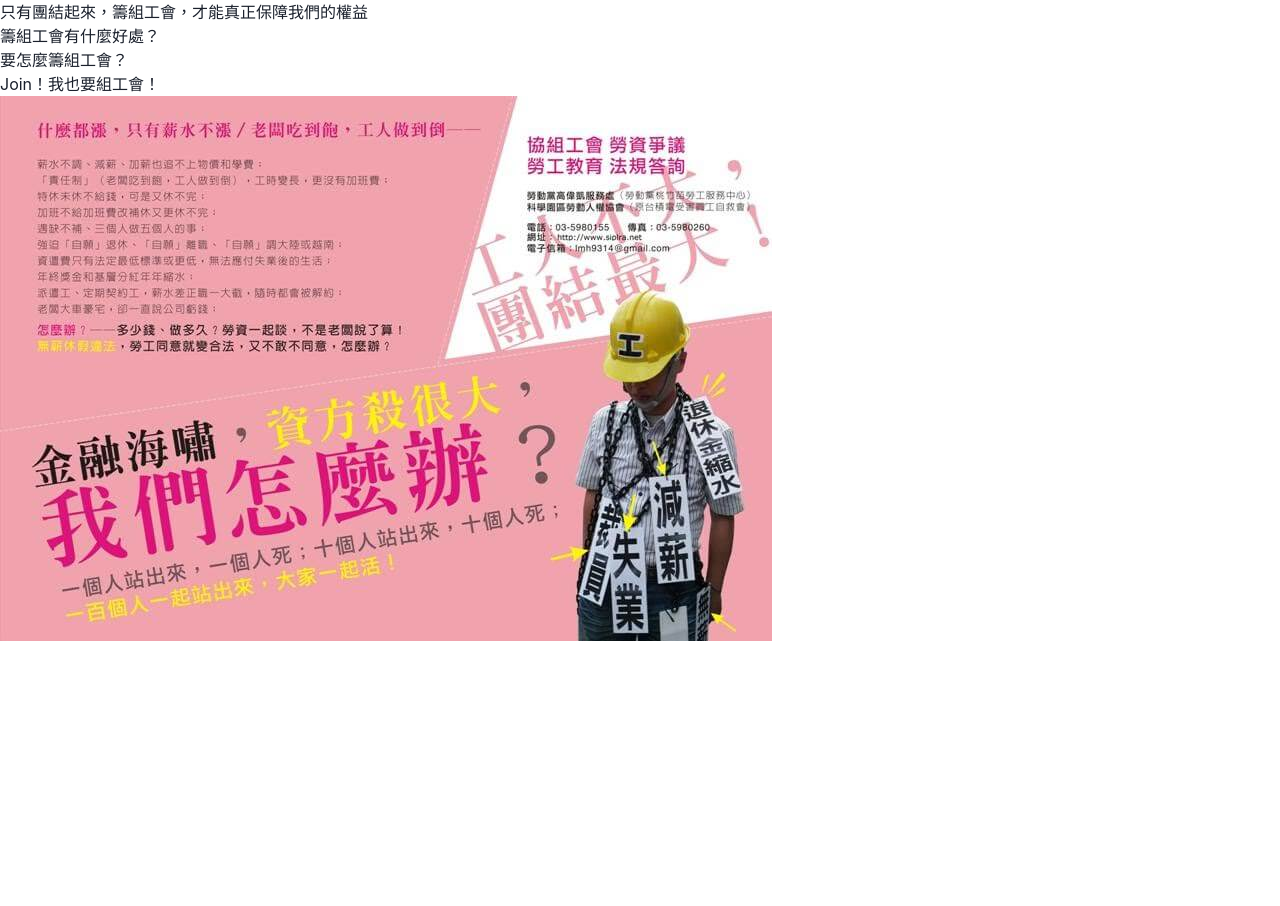
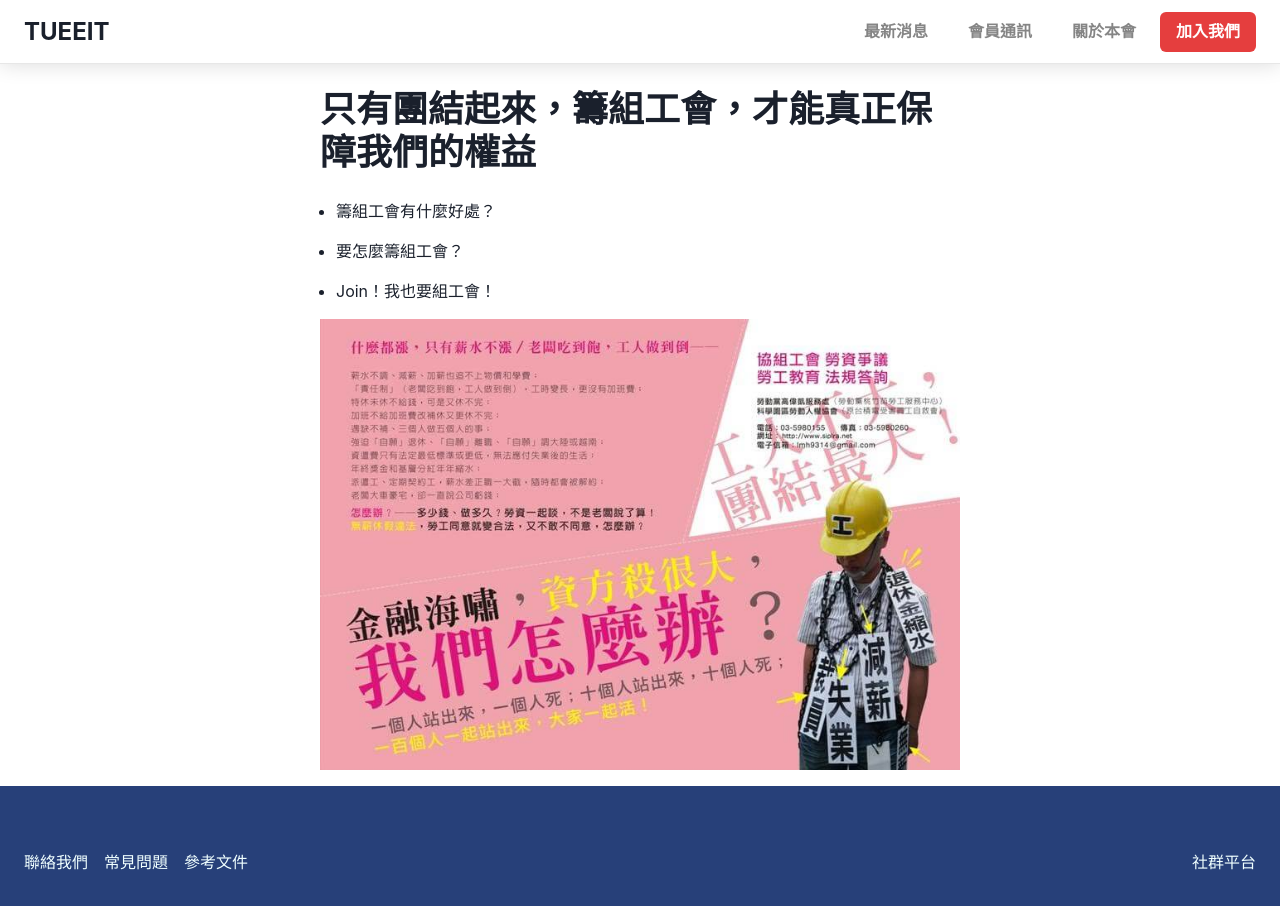
Before and after one commit to tueeit/tueeit.github.io, a Next.js app: page /what-union-can-do-for-you in a window 1280 px wide. Before the commit the page ends 800 px from the top, so only its background shows below. Built offline with nearby package versions, Linux system fonts and the light colour scheme.

Commit message:
chore: Adjust layout and apply to pages

```diff
--- /dev/null
+++ b/src/components/Heading.jsx
@@ -0,0 +1,49 @@
+import { Heading } from '@chakra-ui/react';
+
+export const Heading1 = ({ children }) => {
+  return (
+    <Heading as="h1" size="xl" marginY="0.67em">
+      {children}
+    </Heading>
+  );
+};
+
+export const Heading2 = ({ children }) => {
+  return (
+    <Heading as="h2" size="lg">
+      {children}
+    </Heading>
+  );
+};
+
+export const Heading3 = ({ children }) => {
+  return (
+    <Heading as="h3" size="md">
+      {children}
+    </Heading>
+  );
+};
+
+export const Heading4 = ({ children }) => {
+  return (
+    <Heading as="h4" size="sm">
+      {children}
+    </Heading>
+  );
+};
+
+export const Heading5 = ({ children }) => {
+  return (
+    <Heading as="h5" size="xs">
+      {children}
+    </Heading>
+  );
+};
+
+export const Heading6 = ({ children }) => {
+  return (
+    <Heading as="h6" size="xs" fontSize="14px">
+      {children}
+    </Heading>
+  );
+};
--- /dev/null
+++ b/src/components/Paragraph.jsx
@@ -0,0 +1,7 @@
+import { Text } from '@chakra-ui/react';
+
+const Paragraph = ({ children }) => {
+  return <Text marginBottom="1em">{children}</Text>;
+};
+
+export default Paragraph;
--- a/src/layout/common/Footer.jsx
+++ b/src/layout/common/Footer.jsx
@@ -2,9 +2,16 @@ import styled from '@emotion/styled';
 import Link from 'next/link';
 import { Flex, Spacer, Stack } from '@chakra-ui/react';
 
+const Wrapper = styled.footer`
+  display: flex;
+  padding: 4em 1.5em 2em;
+  background-color: #274079;
+  color: azure;
+`;
+
 const Footer = () => {
   return (
-    <Flex as="footer" padding="2em 1.5em" background="#274079" color="azure">
+    <Wrapper>
       <Stack direction="row" spacing="1em">
         <Link href="/contact">
           <a>聯絡我們</a>
@@ -18,7 +25,7 @@ const Footer = () => {
       </Stack>
       <Spacer />
       <Flex>社群平台</Flex>
-    </Flex>
+    </Wrapper>
   );
 };
 
--- a/src/layout/common/Navigation.jsx
+++ b/src/layout/common/Navigation.jsx
@@ -2,7 +2,7 @@ import styled from '@emotion/styled';
 import Link from 'next/link';
 import { Flex, Spacer, Stack, Button } from '@chakra-ui/react';
 
-export const Wrapper = styled.div`
+export const Wrapper = styled.nav`
   position: fixed;
   top: 0;
   left: 0;
--- /dev/null
+++ b/src/layout/common/Provider.jsx
@@ -0,0 +1,35 @@
+import { MDXProvider } from '@mdx-js/react';
+
+import { Image, Code, Link, Divider } from '@chakra-ui/react';
+import { ListItem, OrderedList, UnorderedList } from '@chakra-ui/react';
+import { Table, Tr, Th, Td } from '@chakra-ui/react';
+import { Heading1, Heading2, Heading3, Heading4, Heading5, Heading6 } from '@/components/Heading';
+import Paragraph from '@/components/Paragraph';
+
+const components = {
+  p: Paragraph,
+  img: Image,
+  h1: Heading1,
+  h2: Heading2,
+  h3: Heading3,
+  h4: Heading4,
+  h5: Heading5,
+  h6: Heading6,
+  li: ListItem,
+  ol: OrderedList,
+  ul: UnorderedList,
+  table: Table,
+  tr: Tr,
+  th: Th,
+  td: Td,
+  code: Code,
+  inlineCode: Code,
+  hr: Divider,
+  a: Link,
+};
+
+const Provider = ({ children }) => {
+  return <MDXProvider components={components}>{children}</MDXProvider>;
+};
+
+export default Provider;
--- a/src/layout/common/index.jsx
+++ b/src/layout/common/index.jsx
@@ -1,16 +1,17 @@
 import { Container } from '@chakra-ui/react';
 import Navigation from './Navigation';
 import Footer from './Footer';
+import Provider from './Provider';
 
 const CommonLayout = ({ children }) => {
   return (
-    <>
+    <Provider>
       <Navigation />
-      <Container paddingTop="80px" minHeight="calc(100vh - 80px)" as="main">
+      <Container maxW="2xl" paddingTop="64px" minHeight="calc(100vh - 120px)" as="main">
         {children}
       </Container>
       <Footer />
-    </>
+    </Provider>
   );
 };
 
--- a/src/pages/what-union-can-do-for-you.mdx
+++ b/src/pages/what-union-can-do-for-you.mdx
@@ -1,9 +1,13 @@
+import Layout from '@/layout/common';
+
 # 只有團結起來，籌組工會，才能真正保障我們的權益
 
 - [籌組工會有什麼好處？](http://www.tueeit.org.tw/home/document/what-union-can-do-for-you)
 
 - [要怎麼籌組工會？](http://www.tueeit.org.tw/home/document/union-how-to)
 
-- [Join！我也要組工會！](http://www.tueeit.org.tw/home/union)
+- [Join！我也要組工會！](http://www.tueeit.org.tw/home/union-Q-and-A)
 
 ![組工會](/images/build-union.jpg)
+
+export default ({ children }) => <Layout>{children}</Layout>;
```
